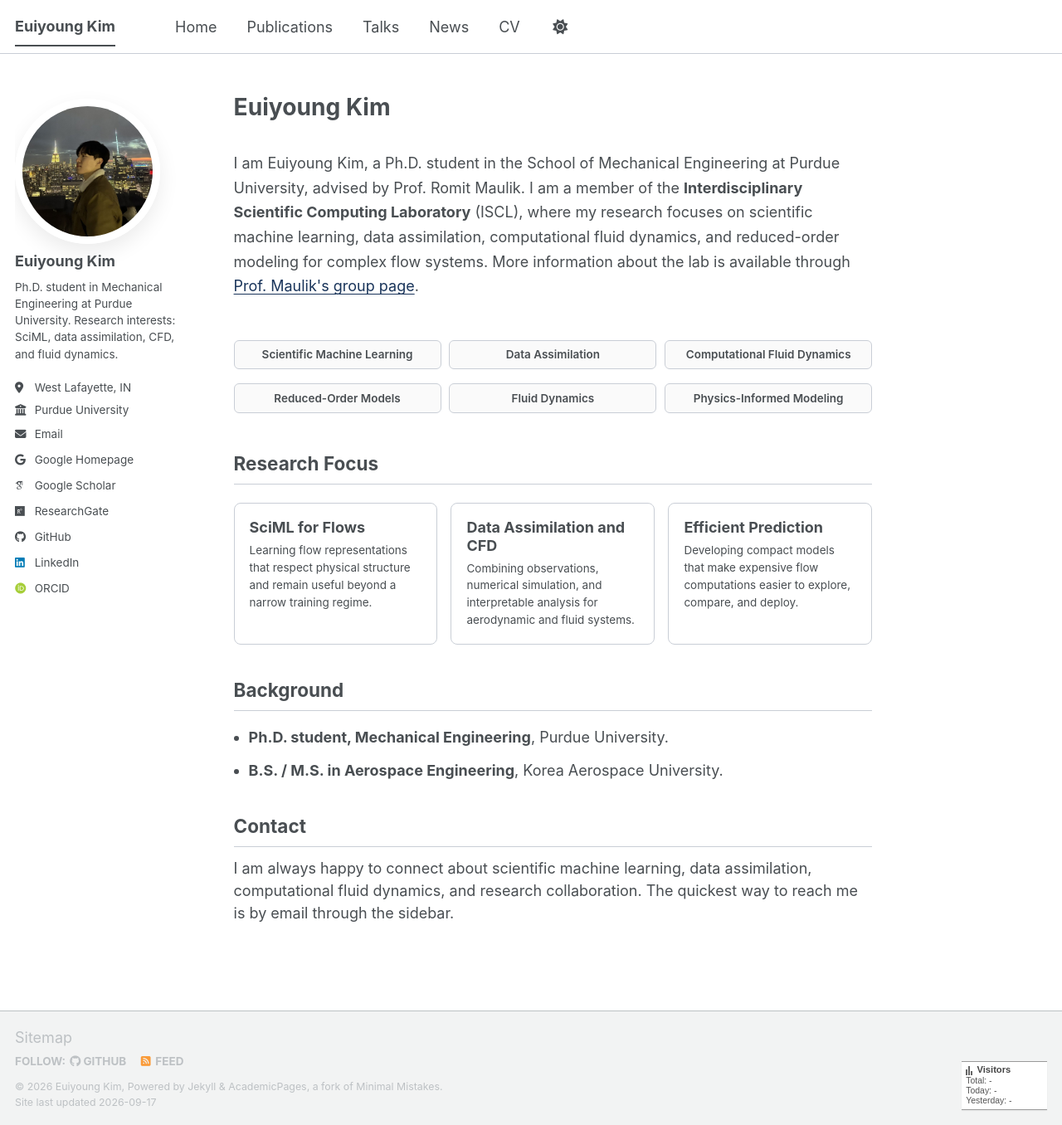
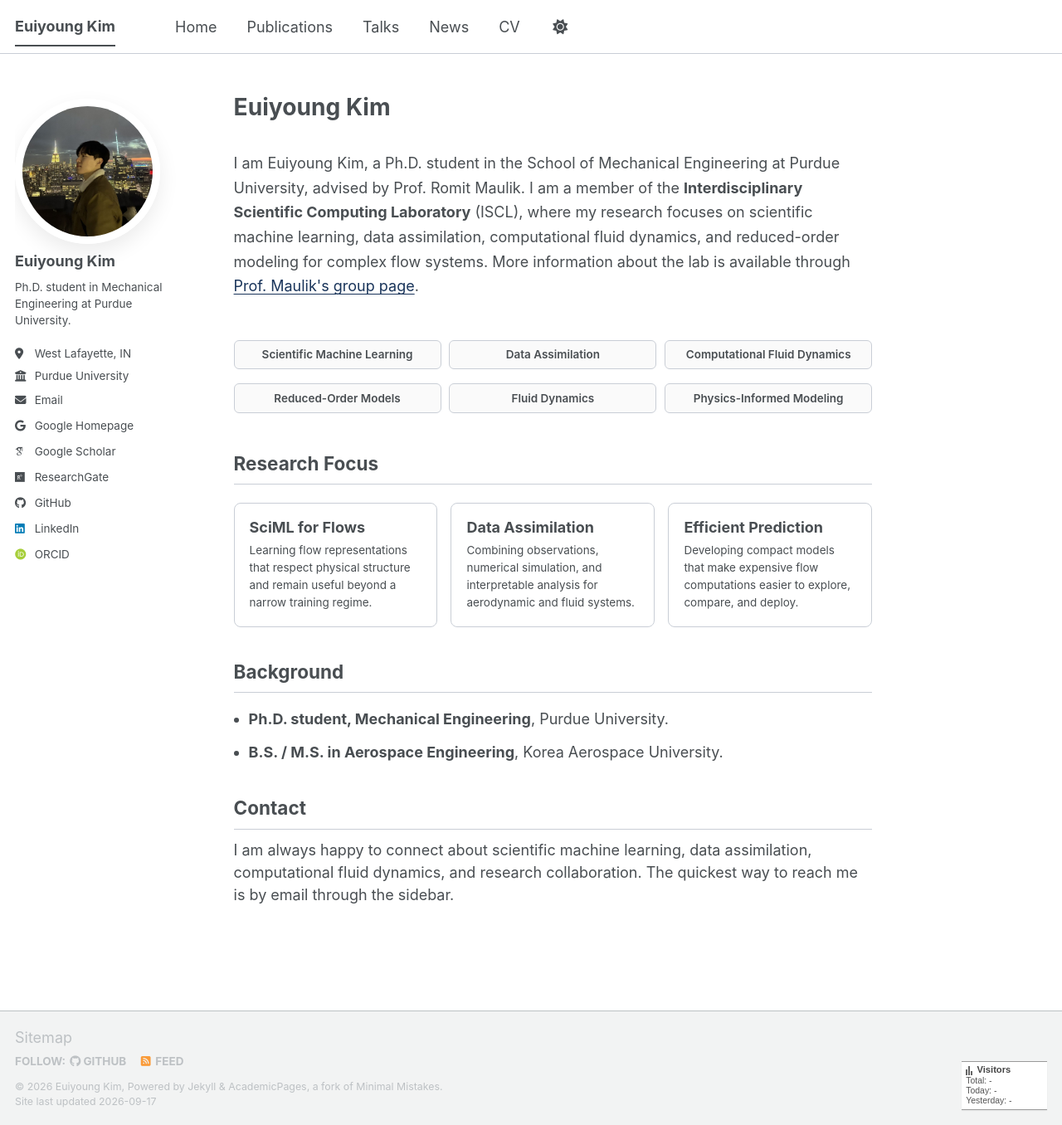
Before and after one commit to key9912/key9912.github.io, a Jekyll site: the page built from _pages/about.md, in a window 1280 px wide and 1356 px high. Shown: the whole window at 83% size. Built offline with Jekyll 4.4.1, drawn with Linux system fonts in a browser that asks for light colours; some web fonts are replaced; a script bundle is joined from its source files by our own code; library files that are not in the unit come from our copies; comment, search, counter and statistics services are not loaded.

Commit message:
Simplify sidebar bio and research card title

```diff
--- a/_config.yml
+++ b/_config.yml
@@ -26,7 +26,7 @@ author:
   avatar           : "profile_key.JPG"
   name             : "Euiyoung Kim"
   #pronouns         : # example: "he/his"
-  bio              : "Ph.D. student in Mechanical Engineering at Purdue University. Research interests: SciML, data assimilation, CFD, and fluid dynamics."
+  bio              : "Ph.D. student in Mechanical Engineering at Purdue University."
   location         : "West Lafayette, IN"
   employer         : "Purdue University"
   #uri              : # URL
--- a/_pages/about.md
+++ b/_pages/about.md
@@ -30,7 +30,7 @@ redirect_from:
     <p>Learning flow representations that respect physical structure and remain useful beyond a narrow training regime.</p>
   </article>
   <article class="highlight-card">
-    <h3>Data Assimilation and CFD</h3>
+    <h3>Data Assimilation</h3>
     <p>Combining observations, numerical simulation, and interpretable analysis for aerodynamic and fluid systems.</p>
   </article>
   <article class="highlight-card">
```
